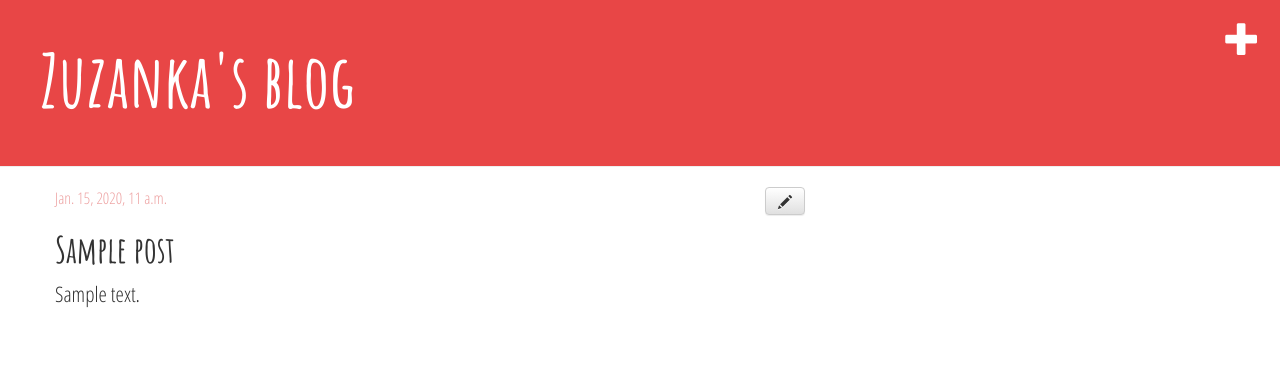
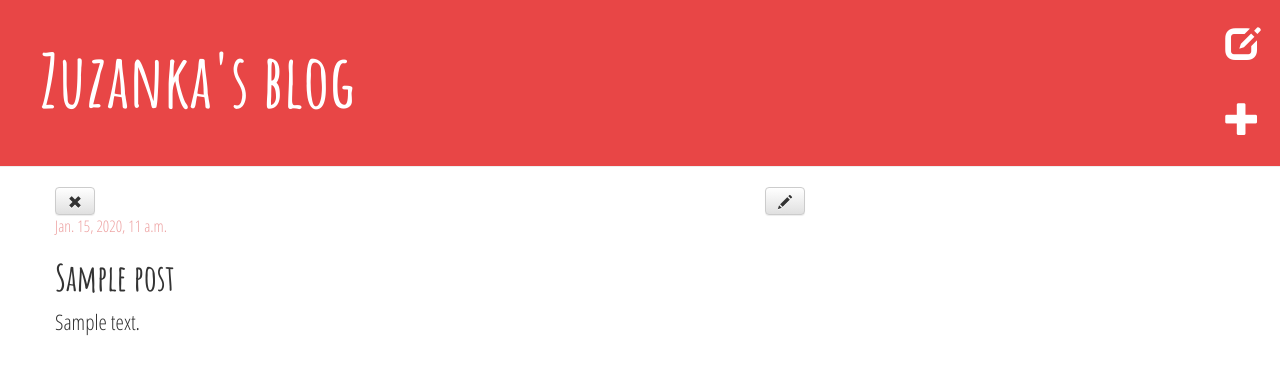
Before and after one commit to zuz-schwarzova/my-first-blog, a Django app: page /post/1/ in a window 1280 px wide. Shown: the top 375 px of the page. Run offline with Django 3.2, Linux system fonts and the light colour scheme; a user stored in the database is signed in; tables that the repository leaves empty hold one stand-in row (values such as "Sample post"); some libraries are stand-ins or nearby versions; some web fonts are replaced.

Commit message:
Moved icons for drafts and new posts.

```diff
--- a/blog/static/css/blog.css
+++ b/blog/static/css/blog.css
@@ -45,9 +45,21 @@ p {
     color: #ffffff;
     float: right;
     font-size: 26pt;
-    margin-right: 0;
-	padding: 0px 0px 30px;
+    /*margin-right: 0;
+	padding: 0px 0px 30px; */
 
+}
+
+.draft{
+	position: absolute;
+    top: 25px;
+    right: 20px;
+}
+
+.plus{
+	position: absolute;
+    top: 100px;
+    right: 20px;
 }
 
 .post {
--- a/blog/templates/blog/base.html
+++ b/blog/templates/blog/base.html
@@ -11,8 +11,9 @@
     <body>
 		<div class="page-header">
 			{% if user.is_authenticated %}
-				<a href="{% url 'post_new' %}" class="top-menu"><span class="glyphicon glyphicon-plus"></span></a>
+				<a href="{% url 'post_new' %}" class="top-menu plus"><span class="glyphicon glyphicon-plus"></span></a>
 			{% endif %}
+			<a href="{% url 'post_draft_list' %}" class="top-menu draft"><span class="glyphicon glyphicon-edit"></span></a>
 			<h1><a href="/">Zuzanka's blog</a></h1>
 		</div>
 		<div class="content container">
--- a/blog/templates/blog/post_detail.html
+++ b/blog/templates/blog/post_detail.html
@@ -3,11 +3,14 @@
 {% block content %}
     <div class="post">
 		<a class="btn btn-default save" href="{% url 'post_edit' pk=post.pk %}"><span class="glyphicon glyphicon-pencil"></span></a>
+		<a class="btn btn-default" href="{% url 'post_remove' pk=post.pk %}"><span class="glyphicon glyphicon-remove"></span></a>
 		{% if post.published_date %}
-            <div class="date">
-                {{ post.published_date }}
-            </div>
-        {% endif %}
+			<div class='date'>
+				{{ post.published_date }}
+			</div>
+		{% else %}
+			<a class="btn btn-default" href="{% url 'blog.views.post_publish' pk=post.pk %}">Publish</a>
+		{% endif %}
         <h1>{{ post.title }}</h1>
         <p>{{ post.text|linebreaks }}</p>
 
--- a/blog/urls.py
+++ b/blog/urls.py
@@ -6,4 +6,7 @@ urlpatterns = [
 	url(r'^post/(?P<pk>[0-9]+)/$', views.post_detail, name='post_detail'),
 	url(r'^post/new/$', views.post_new, name='post_new'),
 	url(r'^post/(?P<pk>[0-9]+)/edit/$', views.post_edit, name='post_edit'),
+	url(r'^drafts/$', views.post_draft_list, name='post_draft_list'),
+	url(r'^post/(?P<pk>[0-9]+)/publish/$', views.post_publish, name='post_publish'),
+	url(r'^post/(?P<pk>[0-9]+)/remove/$', views.post_remove, name='post_remove'),
 ]
--- a/blog/views.py
+++ b/blog/views.py
@@ -38,3 +38,17 @@ def post_edit(request, pk):
     else:
         form = PostForm(instance=post)
     return render(request, 'blog/post_edit.html', {'form': form})
+
+def post_draft_list(request):
+    posts = Post.objects.filter(published_date__isnull=True).order_by('created_date')
+    return render(request, 'blog/post_draft_list.html', {'posts': posts})
+
+def post_publish(request, pk):
+    post = get_object_or_404(Post, pk=pk)
+    post.publish()
+    return redirect('blog.views.post_detail', pk=pk)
+
+def post_remove(request, pk):
+    post = get_object_or_404(Post, pk=pk)
+    post.delete()
+    return redirect('blog.views.post_list')
```
Also changed, not shown: blog/templates/blog/post_draft_list.html (added, +11 -0 lines).
